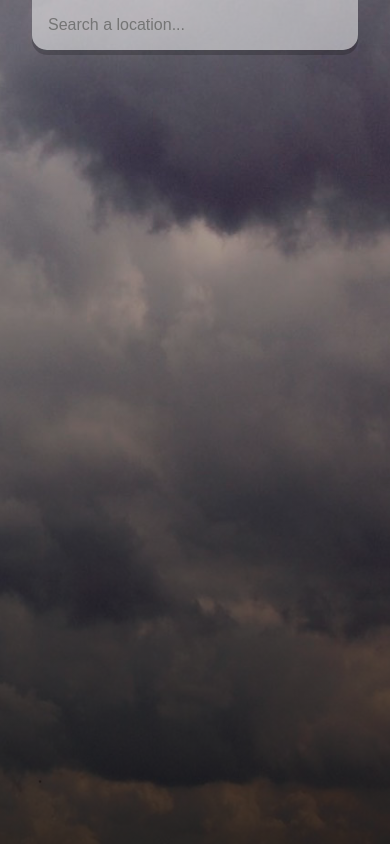
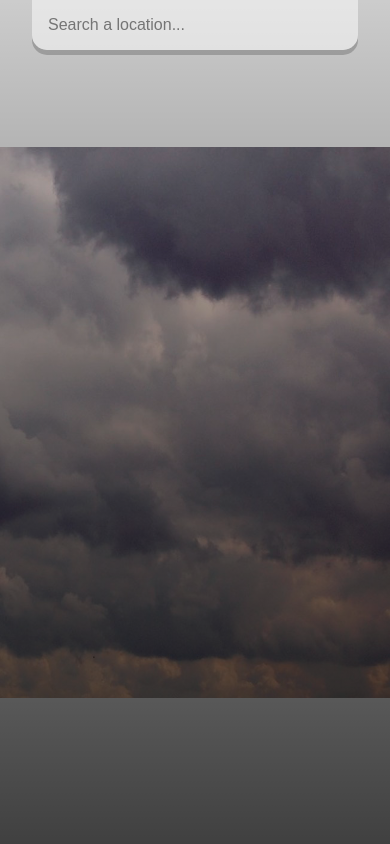
Before and after one commit to julietamullen/weather-app, a React (Create React App) app: page / in a window 390 px wide. Built offline with nearby package versions, Linux system fonts and the light colour scheme.

Commit message:
Add files via upload

```diff
--- a/src/index.css
+++ b/src/index.css
@@ -103,16 +103,15 @@ section {
 @media (max-width: 600px) {
   .App {
     background-image: url("./assets/cloudy-mobile.jpg");
-    background-size: cover;
+    background-size: 100%;
     background-position: center center;
     transition: 0.4s ease-out;
     background-repeat: no-repeat;
-    background-attachment: scroll
   }
 
   .App.warm {
     background-image: url('./assets/warm-mobile.jpg');
-    background-size: cover;
+    background-size: 100%;
     background-position: center center;
     transition: 0.4s ease-out;
     background-repeat: no-repeat;
@@ -121,7 +120,7 @@ section {
 
   .App.cold {
     background-image: url('./assets/cold-mobile.jpg');
-    background-size: cover;
+    background-size: 100%;
     background-position: center center;
     transition: 0.4s ease-out;
     background-repeat: no-repeat;
```
